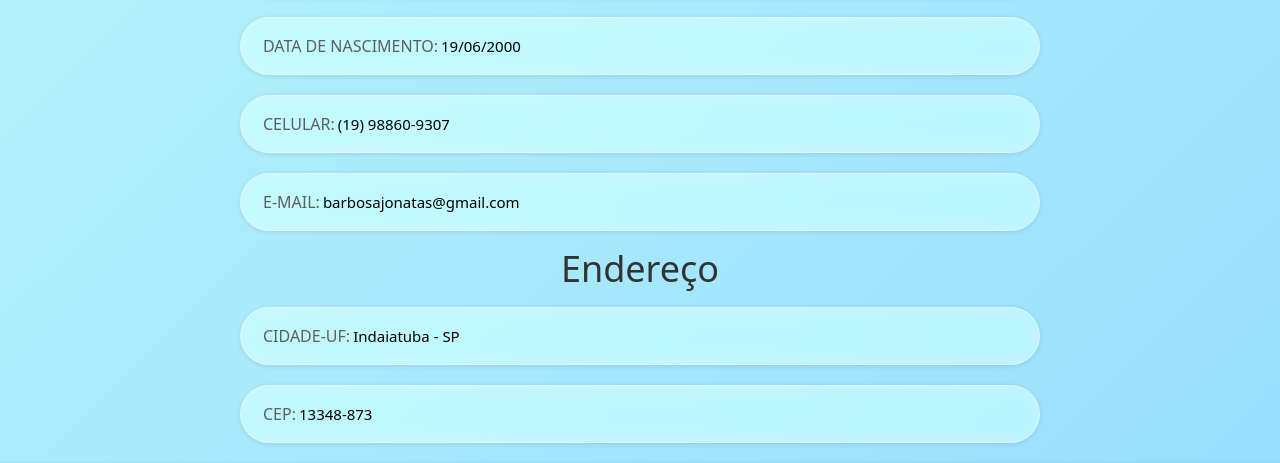
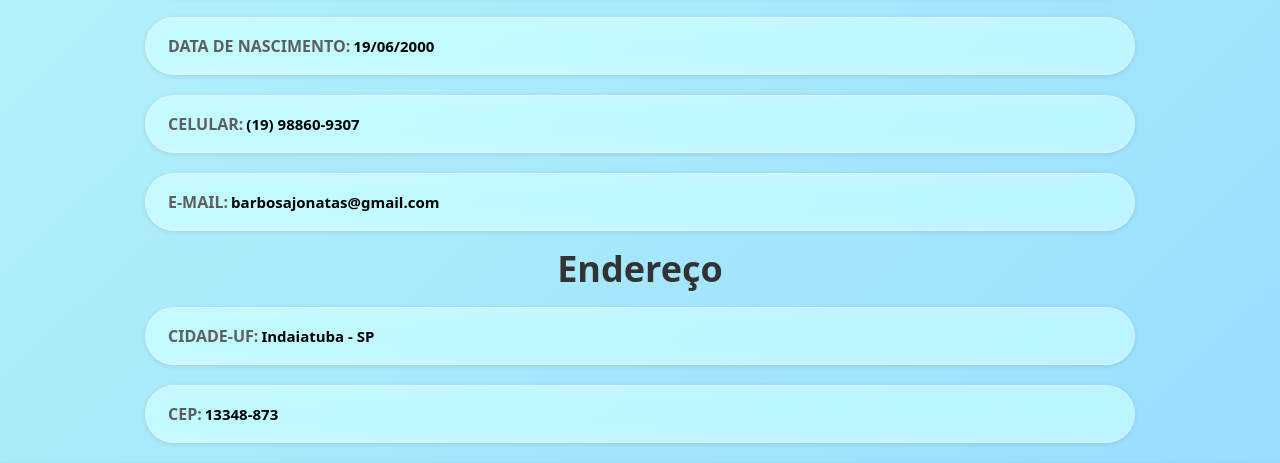
Before and after one commit to Jonatas1678/Linkmy, a plain HTML site: page index.html in a window 1280 px wide. Shown: the part 628-1091 px from the top of the page. Drawn offline with Linux system fonts and the light colour scheme.

Commit message:
Update style.css

```diff
--- a/CSS/style.css
+++ b/CSS/style.css
@@ -89,6 +89,7 @@ body {
 .p44 {
     font-size: 27pt;
     text-align: center;
+    font-weight: bold;
     font-family: system-ui, -apple-system, BlinkMacSystemFont, "Segoe UI", Roboto, "Helvetica Neue", Arial, sans-serif;
     color: #333;
     margin-top: 20px;
@@ -157,7 +158,7 @@ body {
 .pppl, .ppl {
     background-color: rgb(255, 255, 255 , 0.5);
     margin: 20px auto;
-    max-width: 800px;
+    max-width: 990px;
     backdrop-filter: blur(10px) saturate(180%);
     -webkit-backdrop-filter: blur(10px) saturate(180%);
     border-radius: 50px;
@@ -167,6 +168,7 @@ body {
     justify-content: flex-start;
     align-items: center;
     box-shadow: 0 1px 5px rgba(0, 0, 0, 0.1);
+    font-weight: 600;
     font-family: system-ui, -apple-system, BlinkMacSystemFont, 'Segoe UI', Roboto, Oxygen, Ubuntu, Cantarell, 'Open Sans', 'Helvetica Neue';
 }
 
```
